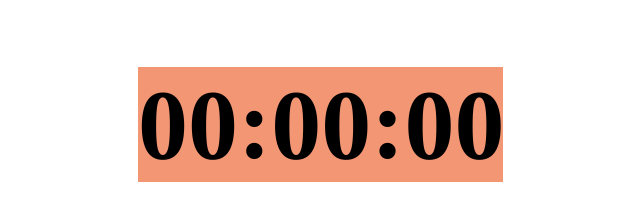
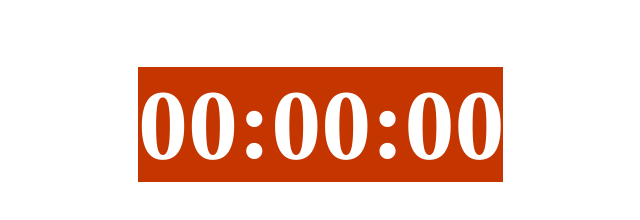
Before and after one commit to KietAnh205/JSA12-AnhKiet, a plain HTML site: page BTVN/index.html in a window 1280 px wide. Shown: the whole page, without its empty margins (370-1010 px from the left). Drawn offline with Linux system fonts and the light colour scheme.

Commit message:
Upload BTVN

```diff
--- a/BTVN/style.css
+++ b/BTVN/style.css
@@ -1,6 +1,7 @@
 h1{
-    background-color:rgb(243, 150, 116);
+    background-color:rgb(197, 53, 0);
     width: 365px;
     margin-left: 500px;
     font-size: 100px;
+    color: white;
 }
```
